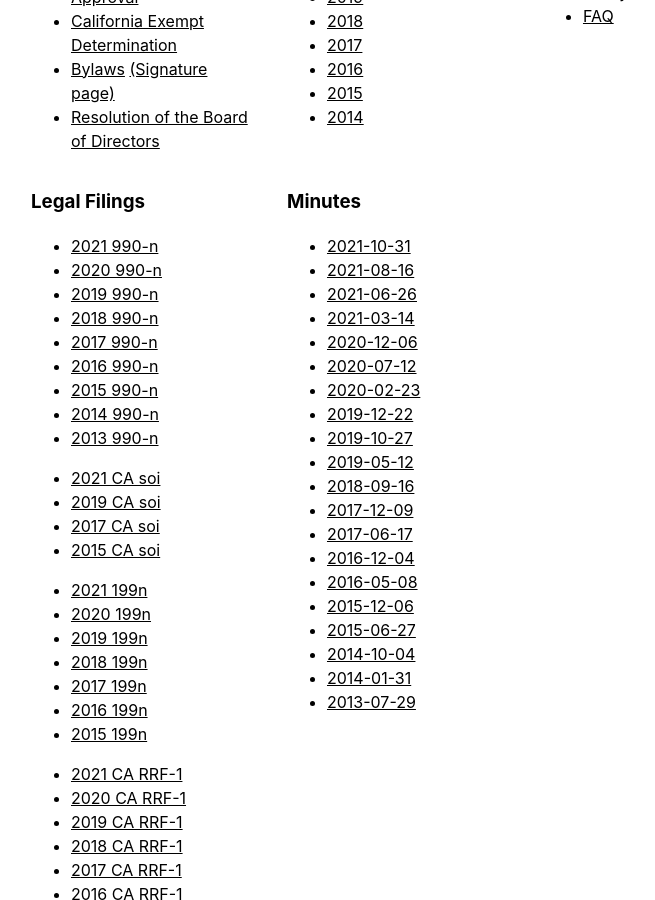
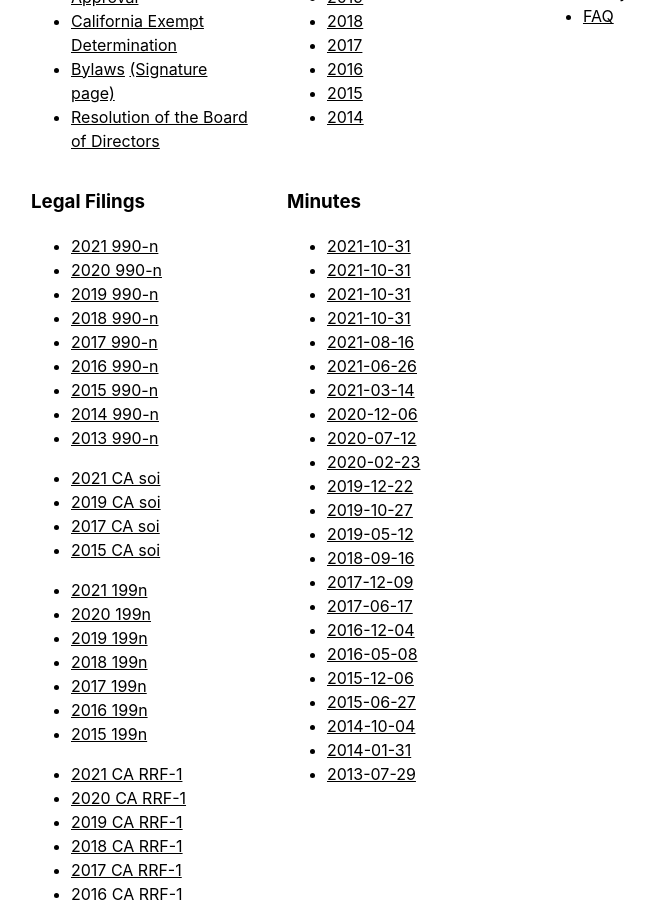
Before and after one commit to ahsef/ahsef.github.io, a Jekyll site: the page built from _pages/about.html, in a window 1280 px wide and 900 px high, scrolled down 2715 px. Shown: the whole window, without its empty margins (241-896 px from the left). Built offline with Jekyll 4.4.1, drawn with Linux system fonts in a browser that asks for light colours.

Commit message:
Update about.html

```diff
--- a/_pages/about.html
+++ b/_pages/about.html
@@ -273,8 +273,11 @@ Form 3:
     <div class="w3-container w3-third">
         <h3>Minutes</h3>
         <ul>
-			<li><a href="/minutes/20211031.pdf">2021-10-31</a></li>
-			<li><a href="/minutes/20210816.pdf">2021-08-16</a></li>
+		<li><a href="/minutes/20221120.pdf">2021-10-31</a></li>
+		<li><a href="/minutes/2020612.pdf">2021-10-31</a></li>
+		<li><a href="/minutes/20220220.pdf">2021-10-31</a></li>
+		<li><a href="/minutes/20211031.pdf">2021-10-31</a></li>
+		<li><a href="/minutes/20210816.pdf">2021-08-16</a></li>
             <li><a href="/minutes/20210626.pdf">2021-06-26</a></li>
             <li><a href="/minutes/20210314.pdf">2021-03-14</a></li>
             <li><a href="/minutes/20201206.pdf">2020-12-06</a></li>
```
